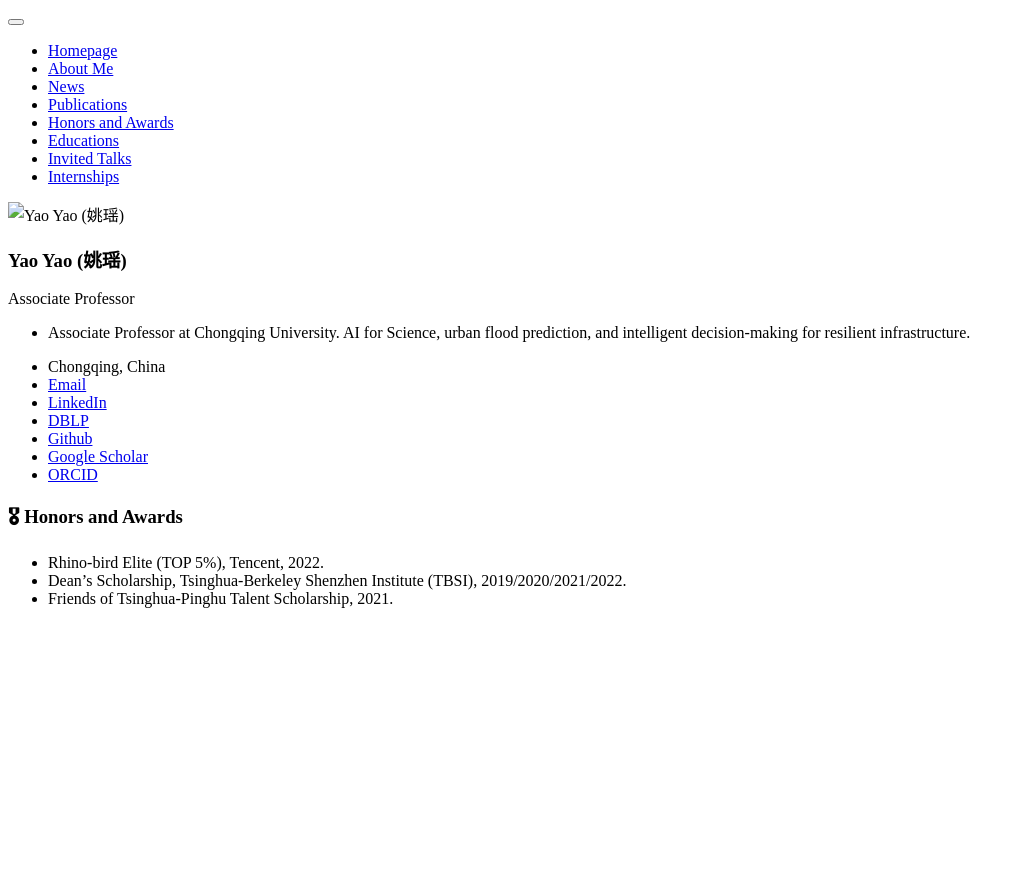
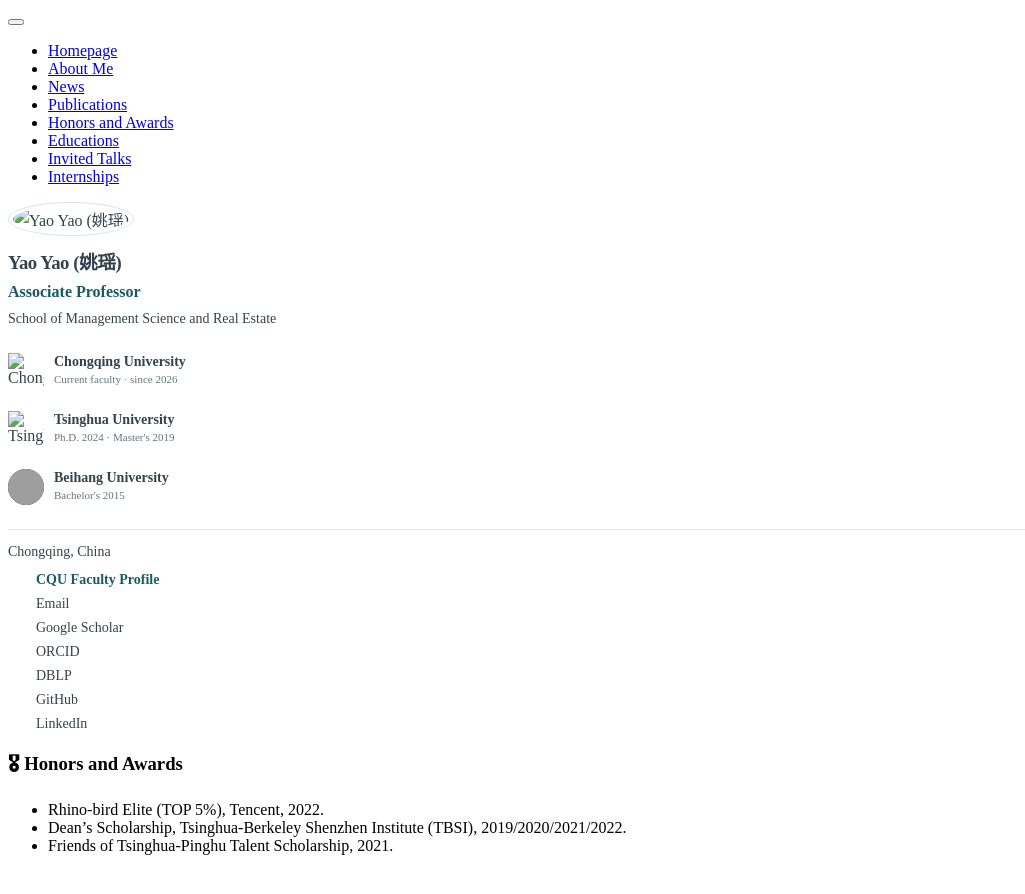
Before and after one commit to YaoYao1995/yaoyao1995.github.io, a Jekyll site: the page built from _pages/includes/honers.md, in a window 1280 px wide. Shown: the top 894 px of the page, without its empty margins (0-1025 px from the left). Built offline with Jekyll 4.4.1, drawn with Linux system fonts in a browser that asks for light colours; our own code applies the rules of GitHub Pages for plain Markdown files; grey boxes are pictures that could not be loaded.

Commit message:
Update author-profile.html

```diff
--- a/_includes/author-profile.html
+++ b/_includes/author-profile.html
@@ -1,218 +1,75 @@
 {% if page.author and site.data.authors[page.author] %}
-  {% assign author = site.data.authors[page.author] %}{% else %}{% assign author = site.author %}
-{% endif %}
-
-<div itemscope itemtype="http://schema.org/Person" class="profile_box">
-
-  <div class="author__avatar">
-    <img src="{{ author.avatar }}" class="author__avatar" alt="{{ author.name }}">
-  </div>
-
-  <div class="author__content">
-    <h3 class="author__name">{{ author.name }}</h3>
-    {% if author.bio %}<p class="author__bio">{{ author.bio }}</p>{% endif %}
-  </div>
-
-  <div class="author__urls-wrapper">
-    <!-- <button class="btn btn--inverse">More Info & Contact</button> -->
-    <ul class="author__urls social-icons">
-      {% if site.description %}
-        <li><div style="white-space: normal; margin-bottom: 1em;">{{ site.description }}</div></li>
-      {% endif %}
-      {% if author.location %}
-        <li><i class="fa fa-fw fa-map-marker" aria-hidden="true"></i> {{ author.location }}</li>
-      {% endif %}
-      {% if author.employer %}
-        <li><i class="fa fa-fw fa-map-marker" aria-hidden="true"></i> {{ author.employer }}</li>
-      {% endif %}
-      {% if author.uri %}
-        <li><a href="{{ author.uri }}"><i class="fas fa-fw fa-link" aria-hidden="true"></i> Website</a></li>
-      {% endif %}
-      {% if author.email %}
-        <li><a href="mailto:{{ author.email }}"><i class="fas fa-fw fa-envelope" aria-hidden="true"></i> Email</a></li>
-      {% endif %}
-      {% if author.keybase %}
-        <li><a href="https://keybase.io/{{ author.keybase }}"><i class="fas fa-fw fa-key" aria-hidden="true"></i> Keybase</a></li>
-      {% endif %}
-       {% if author.researchgate %}
-        <li><a href="{{ author.researchgate }}"><i class="fab fa-fw fa-researchgate" aria-hidden="true"></i> ResearchGate</a></li>
-      {% endif %}
-      {% if author.twitter %}
-        <li><a href="https://twitter.com/{{ author.twitter }}"><i class="fab fa-fw fa-twitter-square" aria-hidden="true"></i> Twitter</a></li>
-      {% endif %}
-      {% if author.facebook %}
-        <li><a href="https://www.facebook.com/{{ author.facebook }}"><i class="fab fa-fw fa-facebook-square" aria-hidden="true"></i> Facebook</a></li>
-      {% endif %}
-      {% if author.google_plus %}
-        <li><a href="https://plus.google.com/+{{ author.google_plus }}"><i class="fab fa-fw fa-google-plus" aria-hidden="true"></i> Google+</a></li>
-      {% endif %}
-      {% if author.linkedin %}
-        <li><a href="https://www.linkedin.com/in/{{ author.linkedin }}"><i class="fab fa-fw fa-linkedin" aria-hidden="true"></i> LinkedIn</a></li>
-      {% endif %}
-      {% if author.dblp %}
-        <li><a href="{{ author.dblp }}"><i class="ai ai-dblp ai-fw" aria-hidden="true"></i> DBLP</a></li>
-      {% endif %}
-      {% if author.xing %}
-        <li><a href="https://www.xing.com/profile/{{ author.xing }}"><i class="fab fa-fw fa-xing-square" aria-hidden="true"></i> XING</a></li>
-      {% endif %}
-      {% if author.instagram %}
-        <li><a href="https://instagram.com/{{ author.instagram }}"><i class="fab fa-fw fa-instagram" aria-hidden="true"></i> Instagram</a></li>
-      {% endif %}
-      {% if author.tumblr %}
-        <li><a href="https://{{ author.tumblr }}.tumblr.com"><i class="fab fa-fw fa-tumblr-square" aria-hidden="true"></i> Tumblr</a></li>
-      {% endif %}
-      {% if author.bitbucket %}
-        <li><a href="https://bitbucket.org/{{ author.bitbucket }}"><i class="fab fa-fw fa-bitbucket" aria-hidden="true"></i> Bitbucket</a></li>
-      {% endif %}
-      {% if author.github %}
-        <li><a href="https://github.com/{{ author.github }}"><i class="fab fa-fw fa-github" aria-hidden="true"></i> Github</a></li>
-      {% endif %}
-      {% if author.stackoverflow %}
-        <li><a href="https://www.stackoverflow.com/users/{{ author.stackoverflow }}"><i class="fab fa-fw fa-stack-overflow" aria-hidden="true"></i> Stackoverflow</a></li>
-      {% endif %}
-      {% if author.lastfm %}
-        <li><a href="https://lastfm.com/user/{{ author.lastfm }}"><i class="fab fa-fw fa-lastfm-square" aria-hidden="true"></i> Last.fm</a></li>
-      {% endif %}
-      {% if author.dribbble %}
-        <li><a href="https://dribbble.com/{{ author.dribbble }}"><i class="fab fa-fw fa-dribbble-square" aria-hidden="true"></i> Dribbble</a></li>
-      {% endif %}
-      {% if author.pinterest %}
-        <li><a href="https://www.pinterest.com/{{ author.pinterest }}"><i class="fab fa-fw fa-pinterest" aria-hidden="true"></i> Pinterest</a></li>
-      {% endif %}
-      {% if author.foursquare %}
-        <li><a href="https://foursquare.com/{{ author.foursquare }}"><i class="fab fa-fw fa-foursquare" aria-hidden="true"></i> Foursquare</a></li>
-      {% endif %}
-      {% if author.steam %}
-        <li><a href="https://steamcommunity.com/id/{{ author.steam }}"><i class="fab fa-fw fa-steam-square" aria-hidden="true"></i> Steam</a></li>
-      {% endif %}
-      {% if author.youtube %}
-        <li><a href="https://www.youtube.com/user/{{ author.youtube }}"><i class="fab fa-fw fa-youtube" aria-hidden="true"></i> YouTube</a></li>
-      {% endif %}
-      {% if author.soundcloud %}
-        <li><a href="https://soundcloud.com/{{ author.soundcloud }}"><i class="fab fa-fw fa-soundcloud" aria-hidden="true"></i> Soundcloud</a></li>
-      {% endif %}
-      {% if author.weibo %}
-        <li><a href="https://www.weibo.com/{{ author.weibo }}"><i class="fab fa-fw fa-weibo" aria-hidden="true"></i> Weibo</a></li>
-      {% endif %}
-      {% if author.flickr %}
-        <li><a href="https://www.flickr.com/{{ author.flickr }}"><i class="fab fa-fw fa-flickr" aria-hidden="true"></i> Flickr</a></li>
-      {% endif %}
-      {% if author.codepen %}
-        <li><a href="https://codepen.io/{{ author.codepen }}"><i class="fab fa-fw fa-codepen" aria-hidden="true"></i> CodePen</a></li>
-      {% endif %}
-      {% if author.vine %}
-        <li><a href="https://vine.co/u/{{ author.vine }}"><i class="fab fa-fw fa-vine" aria-hidden="true"></i> Vine</a></li>
-      {% endif %}
-      {% if author.googlescholar %}
-        <li><a href="{{ author.googlescholar }}"><i class="fas fa-fw fa-graduation-cap"></i> Google Scholar</a></li>
-      {% endif %}
-      {% if author.pubmed %}
-        <li><a href="{{ author.pubmed }}"><i class="ai ai-pubmed-square ai-fw"></i> PubMed</a></li>
-      {% endif %}
-      {% if author.orcid %}
-        <li><a href="{{ author.orcid }}"><i class="ai ai-orcid-square ai-fw"></i> ORCID</a></li>
-      {% endif %}
-      {% if author.impactstory %}
-        <li><a href="{{ author.impactstory }}"><i class="ai ai-impactstory ai-fw"></i> Impactstory</a></li>
-      {% endif %}
-      {% if author.wikipedia %}
-        <li><a href="https://en.wikipedia.org/wiki/User:{{ author.wikipedia }}"><i class="fab fa-fw fa-wikipedia-w" aria-hidden="true"></i> Wikipedia</a></li>
-{% endif %}
-    </ul>
-      <div class="author__urls_sm">
-      {% if author.uri %}
-        <a href="{{ author.uri }}"><i class="fas fa-fw fa-link" aria-hidden="true"></i></a>
-      {% endif %}
-      {% if author.email %}
-        <a href="mailto:{{ author.email }}"><i class="fas fa-fw fa-envelope" aria-hidden="true"></i></a>
-      {% endif %}
-      {% if author.keybase %}
-        <a href="https://keybase.io/{{ author.keybase }}"><i class="fas fa-fw fa-key" aria-hidden="true"></i></a>
-      {% endif %}
-       {% if author.researchgate %}
-        <a href="{{ author.researchgate }}"><i class="fab fa-fw fa-researchgate" aria-hidden="true"></i></a>
-      {% endif %}
-      {% if author.twitter %}
-        <a href="https://twitter.com/{{ author.twitter }}"><i class="fab fa-fw fa-twitter-square" aria-hidden="true"></i></a>
-      {% endif %}
-      {% if author.facebook %}
-        <a href="https://www.facebook.com/{{ author.facebook }}"><i class="fab fa-fw fa-facebook-square" aria-hidden="true"></i></a>
-      {% endif %}
-      {% if author.google_plus %}
-        <a href="https://plus.google.com/+{{ author.google_plus }}"><i class="fab fa-fw fa-google-plus" aria-hidden="true"></i></a>
-      {% endif %}
-      {% if author.linkedin %}
-        <a href="https://www.linkedin.com/in/{{ author.linkedin }}"><i class="fab fa-fw fa-linkedin" aria-hidden="true"></i></a>
-      {% endif %}
-      {% if author.dblp %}
-        <a href="{{ author.dblp }}"><i class="ai ai-dblp ai-fw" aria-hidden="true"></i></a>
-      {% endif %}
-      {% if author.xing %}
-        <a href="https://www.xing.com/profile/{{ author.xing }}"><i class="fab fa-fw fa-xing-square" aria-hidden="true"></i></a>
-      {% endif %}
-      {% if author.instagram %}
-        <a href="https://instagram.com/{{ author.instagram }}"><i class="fab fa-fw fa-instagram" aria-hidden="true"></i></a>
-      {% endif %}
-      {% if author.tumblr %}
-        <a href="https://{{ author.tumblr }}.tumblr.com"><i class="fab fa-fw fa-tumblr-square" aria-hidden="true"></i></a>
-      {% endif %}
-      {% if author.bitbucket %}
-        <a href="https://bitbucket.org/{{ author.bitbucket }}"><i class="fab fa-fw fa-bitbucket" aria-hidden="true"></i></a>
-      {% endif %}
-      {% if author.github %}
-        <a href="https://github.com/{{ author.github }}"><i class="fab fa-fw fa-github" aria-hidden="true"></i></a>
-      {% endif %}
-      {% if author.stackoverflow %}
-        <a href="https://www.stackoverflow.com/users/{{ author.stackoverflow }}"><i class="fab fa-fw fa-stack-overflow" aria-hidden="true"></i></a>
-      {% endif %}
-      {% if author.lastfm %}
-        <a href="https://lastfm.com/user/{{ author.lastfm }}"><i class="fab fa-fw fa-lastfm-square" aria-hidden="true"></i></a>
-      {% endif %}
-      {% if author.dribbble %}
-        <a href="https://dribbble.com/{{ author.dribbble }}"><i class="fab fa-fw fa-dribbble-square" aria-hidden="true"></i></a>
-      {% endif %}
-      {% if author.pinterest %}
-        <a href="https://www.pinterest.com/{{ author.pinterest }}"><i class="fab fa-fw fa-pinterest" aria-hidden="true"></i></a>
-      {% endif %}
-      {% if author.foursquare %}
-        <a href="https://foursquare.com/{{ author.foursquare }}"><i class="fab fa-fw fa-foursquare" aria-hidden="true"></i></a>
-      {% endif %}
-      {% if author.steam %}
-        <a href="https://steamcommunity.com/id/{{ author.steam }}"><i class="fab fa-fw fa-steam-square" aria-hidden="true"></i></a>
-      {% endif %}
-      {% if author.youtube %}
-        <a href="https://www.youtube.com/user/{{ author.youtube }}"><i class="fab fa-fw fa-youtube" aria-hidden="true"></i></a>
-      {% endif %}
-      {% if author.soundcloud %}
-        <a href="https://soundcloud.com/{{ author.soundcloud }}"><i class="fab fa-fw fa-soundcloud" aria-hidden="true"></i></a>
-      {% endif %}
-      {% if author.weibo %}
-        <a href="https://www.weibo.com/{{ author.weibo }}"><i class="fab fa-fw fa-weibo" aria-hidden="true"></i></a>
-      {% endif %}
-      {% if author.flickr %}
-        <a href="https://www.flickr.com/{{ author.flickr }}"><i class="fab fa-fw fa-flickr" aria-hidden="true"></i></a>
-      {% endif %}
-      {% if author.codepen %}
-        <a href="https://codepen.io/{{ author.codepen }}"><i class="fab fa-fw fa-codepen" aria-hidden="true"></i></a>
-      {% endif %}
-      {% if author.vine %}
-        <a href="https://vine.co/u/{{ author.vine }}"><i class="fab fa-fw fa-vine" aria-hidden="true"></i></a>
-      {% endif %}
-      {% if author.googlescholar %}
-        <a href="{{ author.googlescholar }}"><i class="fas fa-fw fa-graduation-cap"></i></a>
-      {% endif %}
-      {% if author.pubmed %}
-        <a href="{{ author.pubmed }}"><i class="ai ai-pubmed-square ai-fw"></i></a>
-      {% endif %}
-      {% if author.orcid %}
-        <a href="{{ author.orcid }}"><i class="ai ai-orcid-square ai-fw"></i></a>
-      {% endif %}
-      {% if author.impactstory %}
-        <a href="{{ author.impactstory }}"><i class="ai ai-impactstory ai-fw"></i></a>
-      {% endif %}
-      {% if author.wikipedia %}
-        <a href="https://en.wikipedia.org/wiki/User:{{ author.wikipedia }}"><i class="fab fa-fw fa-wikipedia-w" aria-hidden="true"></i></a>
-      {% endif %}
-    </div>
-  </div>
+{% assign author = site.data.authors[page.author] %}
+{% else %}{% assign author = site.author %}{% endif %}
+<style>
+.faculty-profile { display:block; color:#34424b; }
+.faculty-profile .author__avatar { display:block; width:144px; }
+.faculty-profile .author__avatar img { width:144px; max-width:144px; min-width:0; border-radius:50%; padding:4px; border:1px solid #dce4e6; }
+.faculty-profile .author__content { display:block; padding:0; line-height:1.5; }
+.faculty-profile .author__name { margin:16px 0 6px; line-height:1.15; letter-spacing:-.025em; }
+.faculty-profile .faculty-role { color:#185b67; font-size:16px; font-weight:600; margin:0 0 4px; }
+.faculty-profile .faculty-school { font-size:14px; line-height:1.5; margin:0 0 18px; }
+.profile-universities { display:grid; gap:10px; margin:0 0 18px; }
+.profile-universities .university { display:flex; align-items:center; gap:10px; color:inherit; text-decoration:none; padding:6px 0; }
+.profile-universities .university:hover { color:#185b67; }
+.profile-universities .university:focus-visible,.faculty-links a:focus-visible { outline:2px solid #185b67; outline-offset:4px; }
+.profile-universities .university__seal { width:36px; height:36px; flex:0 0 36px; display:block; overflow:hidden; }
+.profile-universities .university__seal img { display:block; width:36px; height:36px; max-width:none; min-width:0; padding:0; border:0; border-radius:0; object-fit:contain; }
+.profile-universities .university__seal--buaa { background:#24436c; border-radius:50%; }
+.profile-universities .university__seal--buaa img { width:167.3px; height:36px; object-fit:fill; }
+.profile-universities .university__name { display:block; font-size:14px; font-weight:600; line-height:1.3; }
+.profile-universities .university__context { display:block; font-size:11px; color:#65747c; line-height:1.5; }
+.faculty-location { border-top:1px solid #e2e8ea; padding-top:14px; font-size:14px; margin:0 0 12px; }
+.faculty-links { list-style:none; padding:0; margin:0; display:grid; gap:8px; }
+.faculty-links li { margin:0; font-size:14px; }
+.faculty-links a { color:inherit; text-decoration:none; display:flex; align-items:center; gap:8px; }
+.faculty-links a:hover { color:#185b67; text-decoration:underline; }
+.faculty-links i { width:20px; text-align:center; color:#65747c; }
+.faculty-links .faculty-primary { color:#185b67; font-weight:600; }
+.profile-intro { max-width:72ch; margin-bottom:2.25em; }
+.profile-intro p { line-height:1.75; }
+.profile-intro__eyebrow { color:#185b67; font-weight:600; font-size:.9em; margin-top:0; }
+.profile-intro__interests { list-style:none; padding:0; margin:1.2em 0; display:flex; flex-wrap:wrap; gap:8px; }
+.profile-intro__interests li { margin:0; padding:5px 10px; background:#eff5f5; color:#28555d; border-radius:3px; font-size:.78em; }
+.profile-intro__contact { display:flex; flex-wrap:wrap; gap:12px 24px; font-size:.85em; }
+.profile-intro__contact i { margin-right:5px; }
+@media(max-width:1023px) {
+  .faculty-profile { display:grid; grid-template-columns:88px minmax(0,1fr); gap:0 16px; align-items:start; }
+  .faculty-profile .author__avatar,.faculty-profile .author__avatar img { width:88px; max-width:88px; }
+  .faculty-profile .author__name { margin-top:2px; }
+  .profile-universities,.faculty-location,.faculty-links { grid-column:1 / -1; }
+  .profile-universities { margin-top:16px; grid-template-columns:repeat(3,minmax(0,1fr)); gap:12px; }
+  .profile-universities .university { align-items:flex-start; }
+  .faculty-links { grid-template-columns:repeat(2,minmax(0,1fr)); margin-bottom:20px; }
+}
+@media(max-width:480px) { .profile-universities { grid-template-columns:1fr; gap:3px; } }
+</style>
+<div itemscope itemtype="https://schema.org/Person" class="profile_box faculty-profile">
+<div class="author__avatar"><img src="{{ author.avatar }}" alt="{{ author.name }}"></div>
+<div class="author__content">
+<h3 class="author__name" itemprop="name">{{ author.name }}</h3>
+<p class="faculty-role" itemprop="jobTitle">{{ author.bio }}</p>
+<p class="faculty-school">{{ author.school }}</p>
 </div>
+<nav class="profile-universities" aria-label="Current institution and education">
+<a class="university" href="https://www.cqu.edu.cn/">
+<span class="university__seal"><img src="https://www.cqu.edu.cn/favicon.ico" alt="Chongqing University emblem" width="36" height="36"></span>
+<span><span class="university__name">Chongqing University</span><span class="university__context">Current faculty · since 2026</span></span></a>
+<a class="university" href="https://www.tsinghua.edu.cn/">
+<span class="university__seal"><img src="https://www.tsinghua.edu.cn/favicon.ico" alt="Tsinghua University emblem" width="36" height="36"></span>
+<span><span class="university__name">Tsinghua University</span><span class="university__context">Ph.D. 2024 · Master's 2019</span></span></a>
+<a class="university" href="https://www.buaa.edu.cn/">
+<span class="university__seal university__seal--buaa"><img src="https://www.buaa.edu.cn/images/logo.png" alt="Beihang University emblem" height="36"></span>
+<span><span class="university__name">Beihang University</span><span class="university__context">Bachelor's 2015</span></span></a>
+</nav>
+<p class="faculty-location"><i class="fas fa-map-marker-alt" aria-hidden="true"></i> {{ author.location }}</p>
+<ul class="faculty-links">
+<li><a class="faculty-primary" href="{{ author.faculty_profile }}"><i class="fas fa-university" aria-hidden="true"></i> CQU Faculty Profile</a></li>
+{% if author.email %}<li><a href="mailto:{{ author.email }}"><i class="fas fa-envelope" aria-hidden="true"></i> Email</a></li>{% endif %}
+{% if author.googlescholar %}<li><a href="{{ author.googlescholar }}"><i class="fas fa-graduation-cap" aria-hidden="true"></i> Google Scholar</a></li>{% endif %}
+{% if author.orcid %}<li><a href="{{ author.orcid }}"><i class="ai ai-orcid" aria-hidden="true"></i> ORCID</a></li>{% endif %}
+{% if author.dblp %}<li><a href="{{ author.dblp }}"><i class="ai ai-dblp" aria-hidden="true"></i> DBLP</a></li>{% endif %}
+{% if author.github %}<li><a href="https://github.com/{{ author.github }}"><i class="fab fa-github" aria-hidden="true"></i> GitHub</a></li>{% endif %}
+{% if author.linkedin %}<li><a href="https://www.linkedin.com/in/{{ author.linkedin }}"><i class="fab fa-linkedin" aria-hidden="true"></i> LinkedIn</a></li>{% endif %}
+</ul>
+</div>
```
